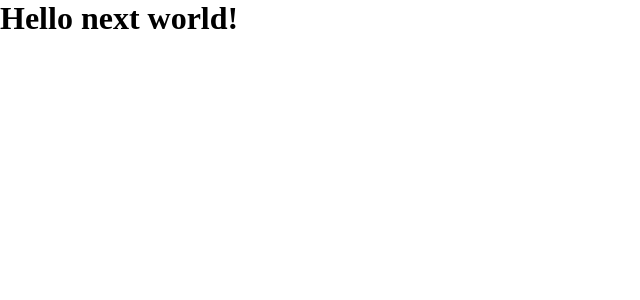
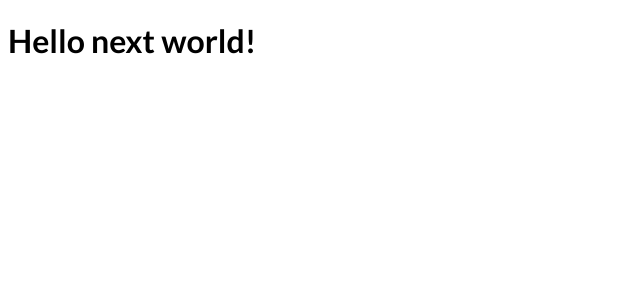
Before and after one commit to kujo205/nextjs, a Next.js app: page / in a window 1280 px wide. Shown: the top 300 px of the page, without its empty margins (0-640 px from the left). Built offline with nearby package versions, Linux system fonts and the light colour scheme.

Commit message:
refactored initial

```diff
--- a/src/pages/_document.tsx
+++ /dev/null
@@ -1,13 +0,0 @@
-import { Html, Head, Main, NextScript } from 'next/document'
-
-export default function Document() {
-  return (
-    <Html lang="en">
-      <Head />
-      <body>
-        <Main />
-        <NextScript />
-      </body>
-    </Html>
-  )
-}
--- a/src/pages/index.tsx
+++ b/src/pages/index.tsx
@@ -1,9 +1,3 @@
-import Head from 'next/head'
-import Image from 'next/image'
-import { Inter } from 'next/font/google'
-import styles from '@/styles/Home.module.css'
-
-const inter = Inter({ subsets: ['latin'] })
 
 export default function Home() {
   return (
--- a/src/styles/globals.css
+++ b/src/styles/globals.css
@@ -1,35 +1,18 @@
-:root {
-  --max-width: 1100px;
-  --border-radius: 12px;
-  --font-mono: ui-monospace, Menlo, Monaco, 'Cascadia Mono', 'Segoe UI Mono',
-    'Roboto Mono', 'Oxygen Mono', 'Ubuntu Monospace', 'Source Code Pro',
-    'Fira Mono', 'Droid Sans Mono', 'Courier New', monospace;
+@import url('https://fonts.googleapis.com/css2?family=Lato:wght@700&family=Open+Sans:wght@400;700&display=swap');
 
-}
 * {
   box-sizing: border-box;
-  padding: 0;
-  margin: 0;
-}
-
-html,
-body {
-  max-width: 100vw;
-  overflow-x: hidden;
 }
 
 body {
-  color: rgb(var(--foreground-rgb));
-
+  font-family: 'Open Sans', 'Lato', sans-serif;
 }
 
-a {
-  color: inherit;
-  text-decoration: none;
+h1,
+h2,
+h3,
+h4,
+h5,
+h6 {
+  font-family: 'Lato', sans-serif;
 }
-
-@media (prefers-color-scheme: dark) {
-  html {
-    color-scheme: dark;
-  }
-}
```
Also changed, not shown: src/styles/Home.module.css (deleted).
